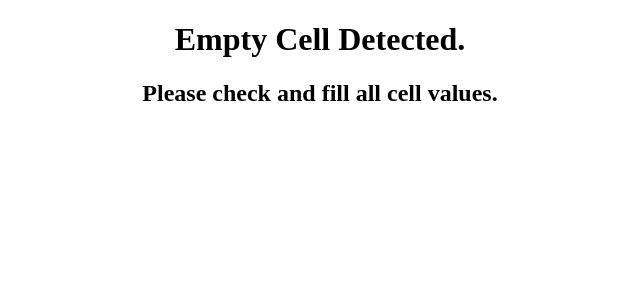
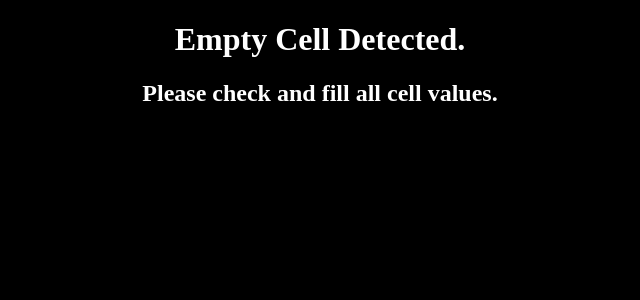
Before and after one commit to ankit-21/FISH-Testing-and-Nomenclature, a Flask app: template templates/miss.html in a window 1280 px wide. Shown: the top 300 px of the page, without its empty margins (320-960 px from the left). Run offline with Flask 2, Linux system fonts and the light colour scheme; the template is opened without the code that fills it, so the values that code supplies are empty.

Commit message:
Update miss.html

```diff
--- a/templates/miss.html
+++ b/templates/miss.html
@@ -1,11 +1,13 @@
 <!DOCTYPE html>
 <html lang="en">
 <head>
+<!--    <link rel="icon" type="image/x-icon" href="static/favicon.ico" sizes="32x32" />-->
     <meta charset="UTF-8">
     <title>FISH Test</title>
     <style>
     h1 {text-align: center;}
     h2 {text-align: center;}
+    body {background-color: black; color:white}
   </style>
 </head>
 <body>
```
